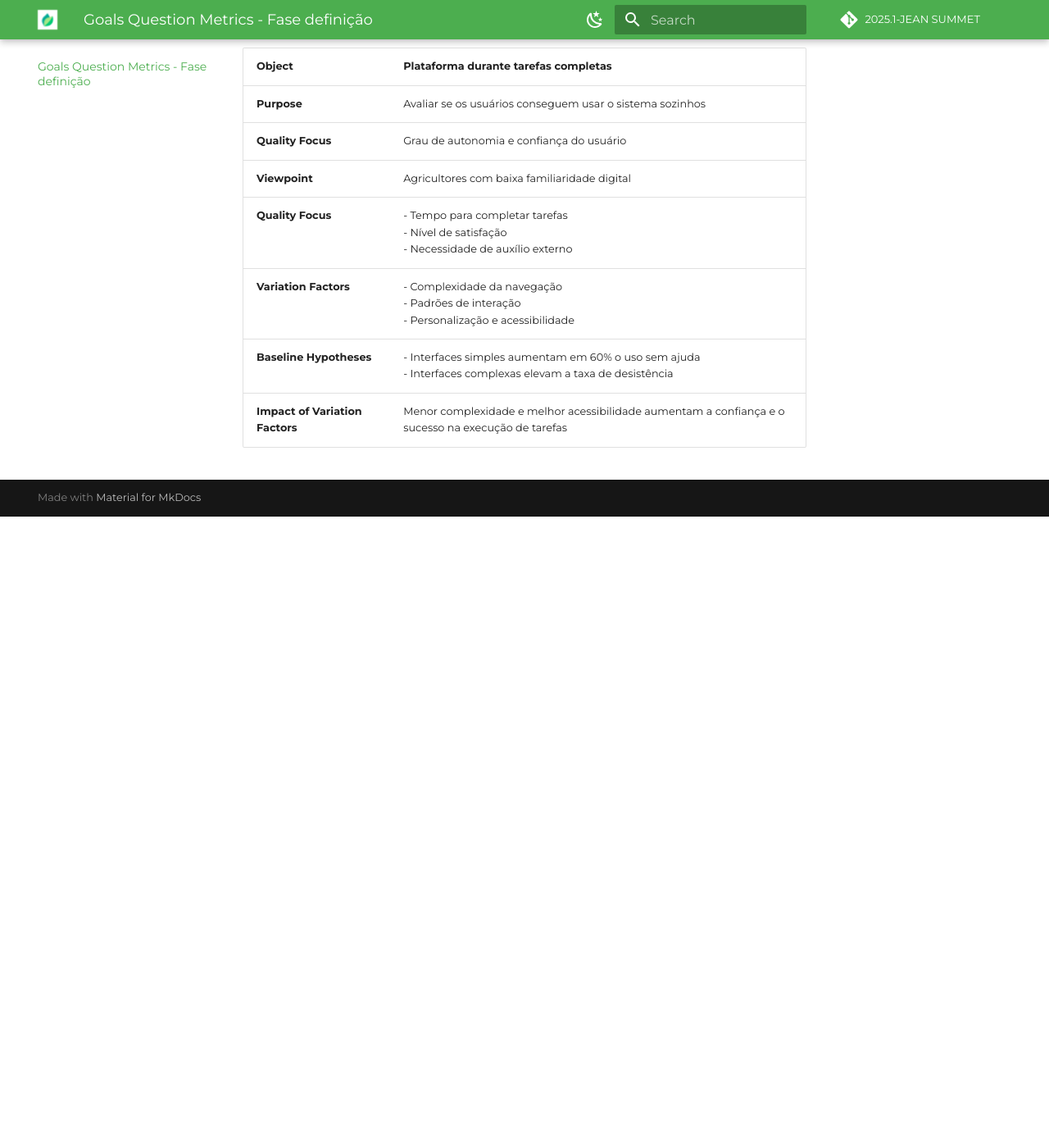
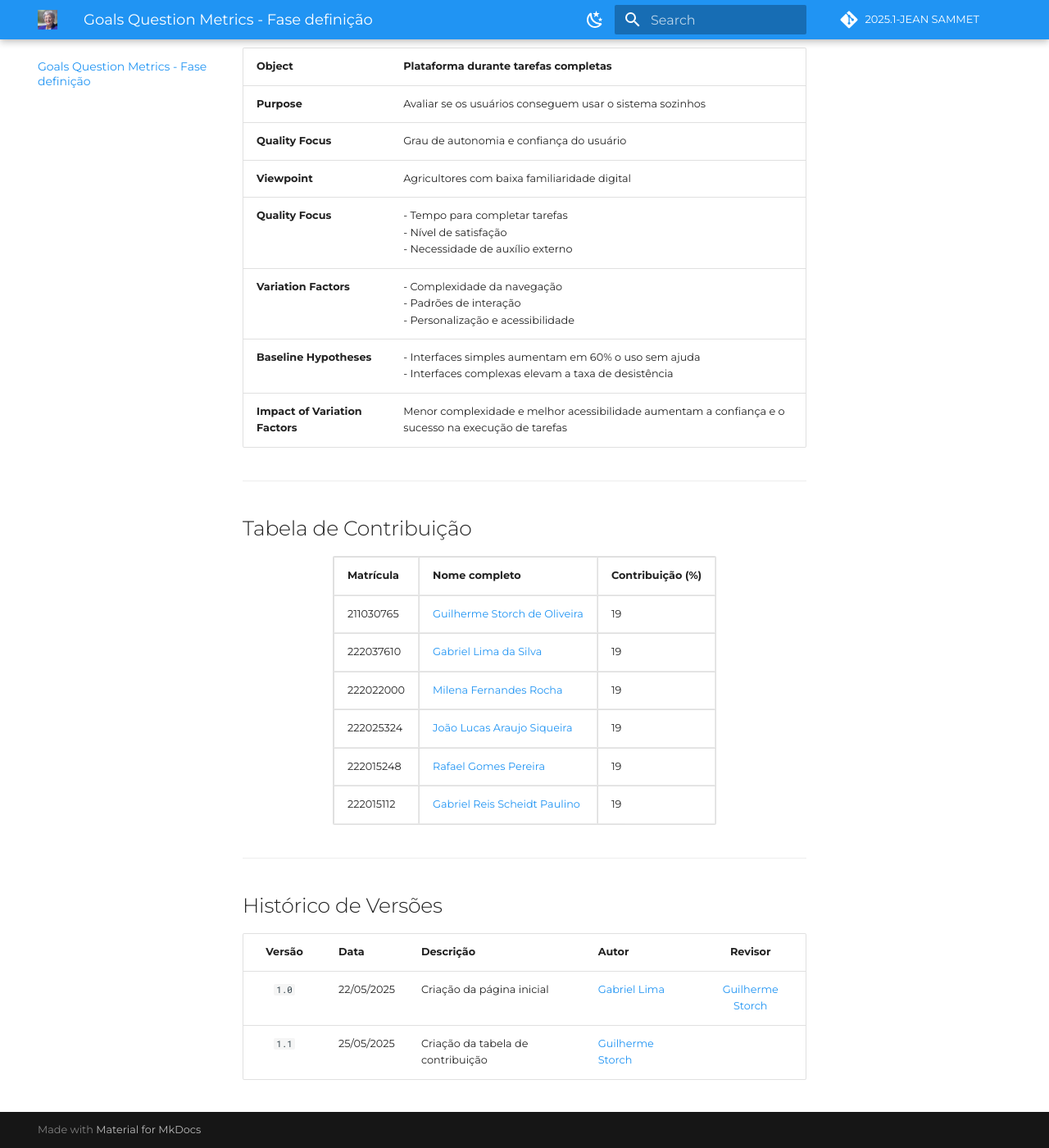
Before and after one commit to FCTE-Qualidade-de-Software-1/2025-1-T02-JEAN-SAMMET, an MkDocs documentation site: the page built from docs/goalsQuestionMetrics.md, in a window 1280 px wide and 1400 px high, scrolled down 4845 px. Shown: the whole window at 82% size. Built offline with MkDocs 1.6.1 and Material for MkDocs 9.7.7, drawn with Linux system fonts in a browser that asks for light colours; comment, search, counter and statistics services are not loaded; before the commit the page ends 5475 px from its top, so only the background shows below that.

Commit message:
doc: mudanças de documentação e inserção histórica da Jean Sammet

```diff
--- a/docs/goalsQuestionMetrics.md
+++ b/docs/goalsQuestionMetrics.md
@@ -120,3 +120,60 @@ Melhorar a experiência do usuário (UX/UI), com foco especial na inclusão de a
 | **Variation Factors**           | - Complexidade da navegação<br>- Padrões de interação<br>- Personalização e acessibilidade                  |
 | **Baseline Hypotheses**         | - Interfaces simples aumentam em 60% o uso sem ajuda<br>- Interfaces complexas elevam a taxa de desistência |
 | **Impact of Variation Factors** | Menor complexidade e melhor acessibilidade aumentam a confiança e o sucesso na execução de tarefas          |
+
+---
+
+## Tabela de Contribuição
+
+<div align="center">
+  <table border="1">
+    <thead>
+      <tr>
+        <th>Matrícula</th>
+        <th>Nome completo</th>
+        <th>Contribuição (%)</th>
+      </tr>
+    </thead>
+    <tbody>
+      <tr>
+        <td>211030765</td>
+        <td><a href="https://github.com/storch7">Guilherme Storch de Oliveira</a></td>
+        <td>19</td>
+      </tr>
+      <tr>
+        <td>222037610</td>
+        <td><a href="https://github.com/gabriel-lima258">Gabriel Lima da Silva</a></td>
+        <td>19</td>
+      </tr>
+      <tr>
+        <td>222022000</td>
+        <td><a href="https://github.com/MilenaFRocha">Milena Fernandes Rocha</a></td>
+        <td>19</td>
+      </tr>
+      <tr>
+        <td>222025324</td>
+        <td><a href="https://github.com/jlucasiqueira">João Lucas Araujo Siqueira</a></td>
+        <td>19</td>
+      </tr>
+      <tr>
+        <td>222015248</td>
+        <td><a href="https://github.com/rafgpereira">Rafael Gomes Pereira</a></td>
+        <td>19</td>
+      </tr>
+      <tr>
+        <td>222015112</td>
+        <td><a href="https://github.com/Gxaite">Gabriel Reis Scheidt Paulino</a></td>
+        <td>19</td>
+      </tr>
+    </tbody>
+  </table>
+</div>
+
+---
+
+## Histórico de Versões
+
+|Versão|Data|Descrição|Autor|Revisor|
+|:----:|----|---------|-----|:-------:|
+|`1.0`|22/05/2025|Criação da página inicial|[Gabriel Lima](https://github.com/gabriel-lima258)| [Guilherme Storch](https://github.com/storch7) |
+|`1.1`|25/05/2025|Criação da tabela de contribuição|[Guilherme Storch](https://github.com/storch7)| |
--- a/mkdocs.yml
+++ b/mkdocs.yml
@@ -1,10 +1,10 @@
 docs_dir: docs
-site_name: JEAN SUMMET
+site_name: JEAN SAMMET
 repo_url: https://github.com/FCTE-Qualidade-de-Software-1/2025-1-T02-JEAN-SAMMET
-repo_name: 2025.1-JEAN SUMMET
+repo_name: 2025.1-JEAN SAMMET
 
 theme:
-  logo: assets/79022245.png
+  logo: assets/jean-sammet.png
   font:
     text: Montserrat
   name: material
@@ -22,16 +22,16 @@ theme:
   palette:
     # Palette toggle for light mode
     - scheme: default
-      primary: green
-      accent: green
+      primary: blue
+      accent: blue
       toggle:
         icon: material/weather-night
         name: Switch to dark mode
 
     # Palette toggle for dark mode
     - scheme: slate
-      primary: green
-      accent: green
+      primary: blue
+      accent: blue
       toggle:
         icon: material/weather-sunny
         name: Switch to light mode
```
Also changed, not shown: README.md (+8 -4 lines), docs/index.md (+16 -6 lines), docs/assets/79022245.png (deleted), docs/assets/jean-sammet.png (added).
